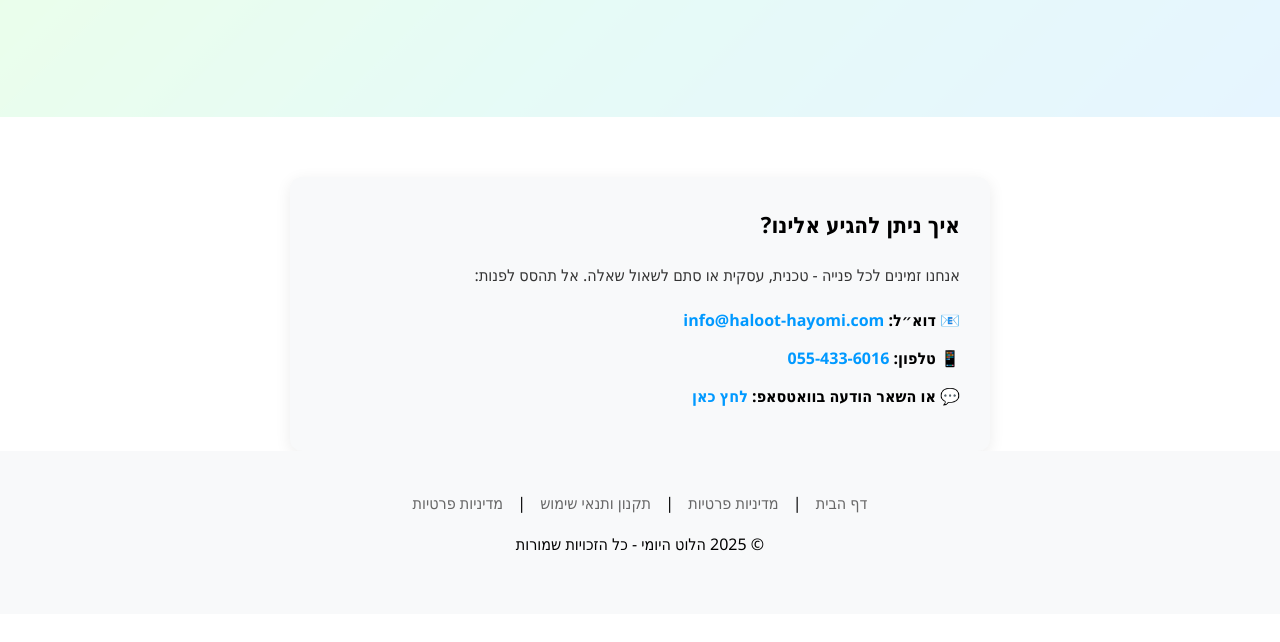
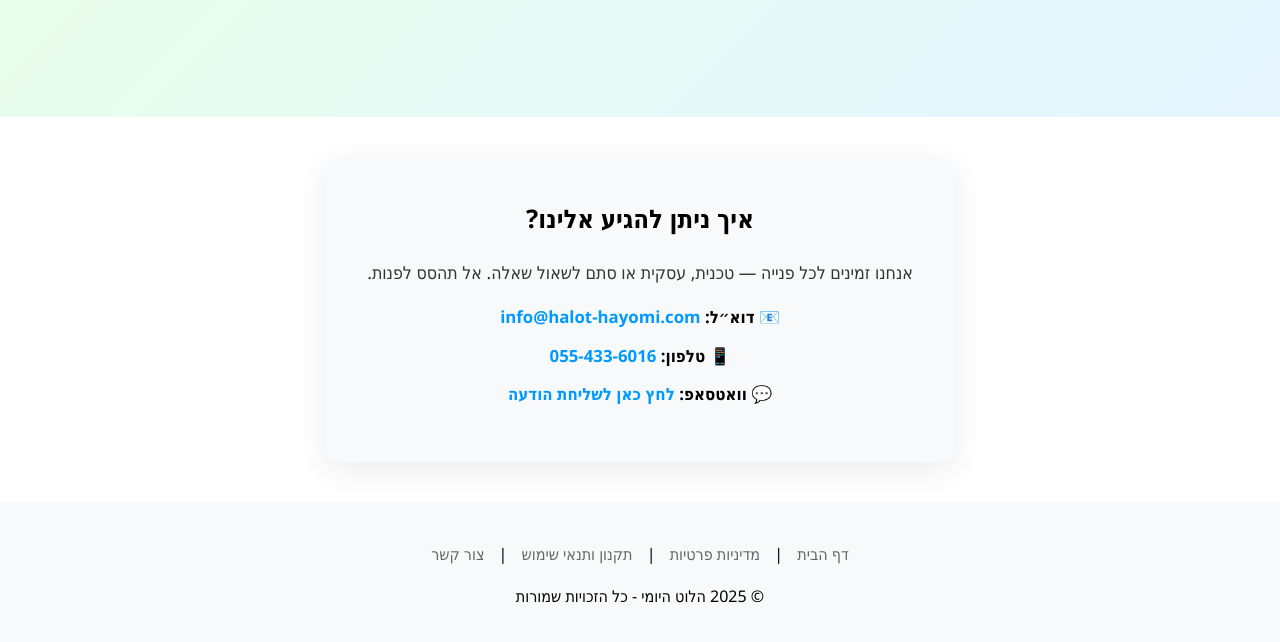
Before and after one commit to Giga523/trend_site, a plain HTML site: page contact.html in a window 1280 px wide. Shown: the part 186-828 px from the top of the page. Before the commit the page ends 800 px from the top, so only its background shows below. Drawn offline with Linux system fonts and the light colour scheme.

Commit message:
Update contact.html 2

```diff
--- a/contact.html
+++ b/contact.html
@@ -4,17 +4,22 @@
   <meta charset="utf-8">
   <meta name="viewport" content="width=device-width,initial-scale=1">
   <title>צור קשר - הלוט היומי</title>
-  <meta name="description" content="צור קשר עם צוות {{SITE_NAME}} לקבלת מידע נוסף, שאלות או שיתופי פעולה.">
+  <meta name="description" content="צור קשר עם צוות הלוט היומי לקבלת מידע נוסף, שאלות או שיתופי פעולה.">
   <style>
-    /* משתמשים ב־CSS מהעמוד הראשי */
+    /* בסיס ועימוד */
+    * { box-sizing: border-box; }
+    html, body { height: 100%; }
     body {
-      box-sizing: border-box; margin: 0; padding: 0;
+      margin: 0; padding: 0;
       font-family: 'Segoe UI', Tahoma, Geneva, Verdana, sans-serif;
       line-height: 1.6; color: #000; background: #fff; direction: rtl;
+      display: flex; flex-direction: column; /* מאפשר פוטר בתחתית */
     }
-    * { box-sizing: border-box; }
+    main { flex: 1; display: flex; flex-direction: column; }
+
     .container { max-width: 1200px; margin: 0 auto; padding: 0 20px; }
 
+    /* Hero */
     .hero {
       padding: 60px 0 80px; text-align: center;
       background: linear-gradient(135deg,#39FF14 0%,#00d4aa 50%,#0099ff 100%);
@@ -25,34 +30,49 @@
     .hero h1 { font-size:clamp(2rem,5vw,3.5rem); font-weight:900; margin:0 0 20px; line-height:1.2; }
     .hero h2 { font-size:clamp(1.1rem,3vw,1.4rem); font-weight:400; margin:0 0 40px; color:#333; max-width:600px; margin-left:auto; margin-right:auto; }
 
-    .contact-section { padding: 60px 0; }
+    /* אזור התוכן המרכזי – ממורכז וגדול יותר */
+    .content-wrap {
+      flex: 1;
+      display: flex;
+      align-items: center;         /* מרכז אנכית */
+      justify-content: center;     /* מרכז אופקית */
+      padding: 40px 20px;          /* ריווח למסכים קטנים */
+    }
+
     .contact-card {
-      background: #f8f9fa; border-radius: 12px;
-      box-shadow: 0 4px 16px rgba(0,0,0,0.08);
-      padding: 30px; max-width: 700px; margin: 0 auto;
+      background: #f8f9fa; border-radius: 16px;
+      box-shadow: 0 8px 32px rgba(0,0,0,0.08);
+      padding: 42px;
+      max-width: 840px;            /* גדול יותר */
+      width: 100%;
+      text-align: center;
     }
-    .contact-card h3 { margin-top:0; font-weight:800; font-size:1.4rem; margin-bottom:20px; }
-    .contact-card p { margin-bottom:15px; color:#333; }
+    .contact-card h3 { margin-top:0; font-weight:800; font-size:1.6rem; margin-bottom:16px; }
+    .contact-card p { margin-bottom:18px; color:#333; font-size:1.1rem; }
 
-    .contact-info { margin-top:20px; }
+    .contact-info { margin-top:18px; font-size:1.05rem; }
     .contact-info div { margin-bottom:12px; font-weight:600; }
     .contact-info a { color:#0099ff; text-decoration:none; }
     .contact-info a:hover { text-decoration:underline; }
 
+    /* פוטר בתחתית באופן טבעי */
     .footer { padding:40px 0; background:#f8f9fa; text-align:center; }
     .footer-links a { color:#666; margin:0 10px; text-decoration:none; }
     .footer-links a:hover { color:#39FF14; }
-    .footer {
-  position: fixed;
-  bottom: 0;
-  left: 0;
-  right: 0;
+    .copyright { color:#999; font-size:0.9rem; margin-top:10px; }
+
+    /* רספונסיבי */
+    @media (max-width: 768px) {
+      .container { padding: 0 15px; }
+      .hero { padding: 40px 0 60px; }
+      .content-wrap { padding: 24px 15px; }
+      .contact-card { padding: 28px; }
     }
-
   </style>
 </head>
 <body>
 
+  <main>
     <!-- HERO -->
     <section class="hero">
       <div class="container">
@@ -61,23 +81,22 @@
       </div>
     </section>
 
-  <!-- CONTACT -->
-  <section class="contact-section">
+    <!-- תוכן ממורכז -->
+    <section class="content-wrap">
       <div class="container">
         <div class="contact-card">
           <h3>איך ניתן להגיע אלינו?</h3>
-        <p>אנחנו זמינים לכל פנייה - טכנית, עסקית או סתם לשאול שאלה. אל תהסס לפנות:</p>
+          <p>אנחנו זמינים לכל פנייה — טכנית, עסקית או סתם לשאול שאלה. אל תהסס לפנות.</p>
 
           <div class="contact-info">
-          <div>📧 דוא״ל: <a href="mailto:info@halot-hayomi.com">info@haloot-hayomi.com</a></div>
-          <div>📱 טלפון: <a href="tel:055-433-6016">055-433-6016
-
-</a></div>
-          <div>💬 או השאר הודעה בוואטסאפ: <a href="https://wa.me/972554336016">לחץ כאן</a></div>
+            <div>📧 דוא״ל: <a href="mailto:info@halot-hayomi.com">info@halot-hayomi.com</a></div>
+            <div>📱 טלפון: <a href="tel:+972554336016">055-433-6016</a></div>
+            <div>💬 וואטסאפ: <a href="https://wa.me/972554336016">לחץ כאן לשליחת הודעה</a></div>
           </div>
         </div>
       </div>
     </section>
+  </main>
 
   <!-- FOOTER -->
   <footer class="footer">
@@ -86,11 +105,11 @@
         <a href="/">דף הבית</a> |
         <a href="/privacy.html">מדיניות פרטיות</a> |
         <a href="/terms.html">תקנון ותנאי שימוש</a> |
-        <a href="/privacy.html">מדיניות פרטיות</a>
-      </div>
+        <a href="/contact.html">צור קשר</a>
       </div>
       <div class="container mx-auto text-center">
                 <p class="text-gray-400 mb-4">© 2025 הלוט היומי - כל הזכויות שמורות</p>
+            </div>
     </div>
   </footer>
 
```
Lines whose indentation alone changed are shown as unchanged.
